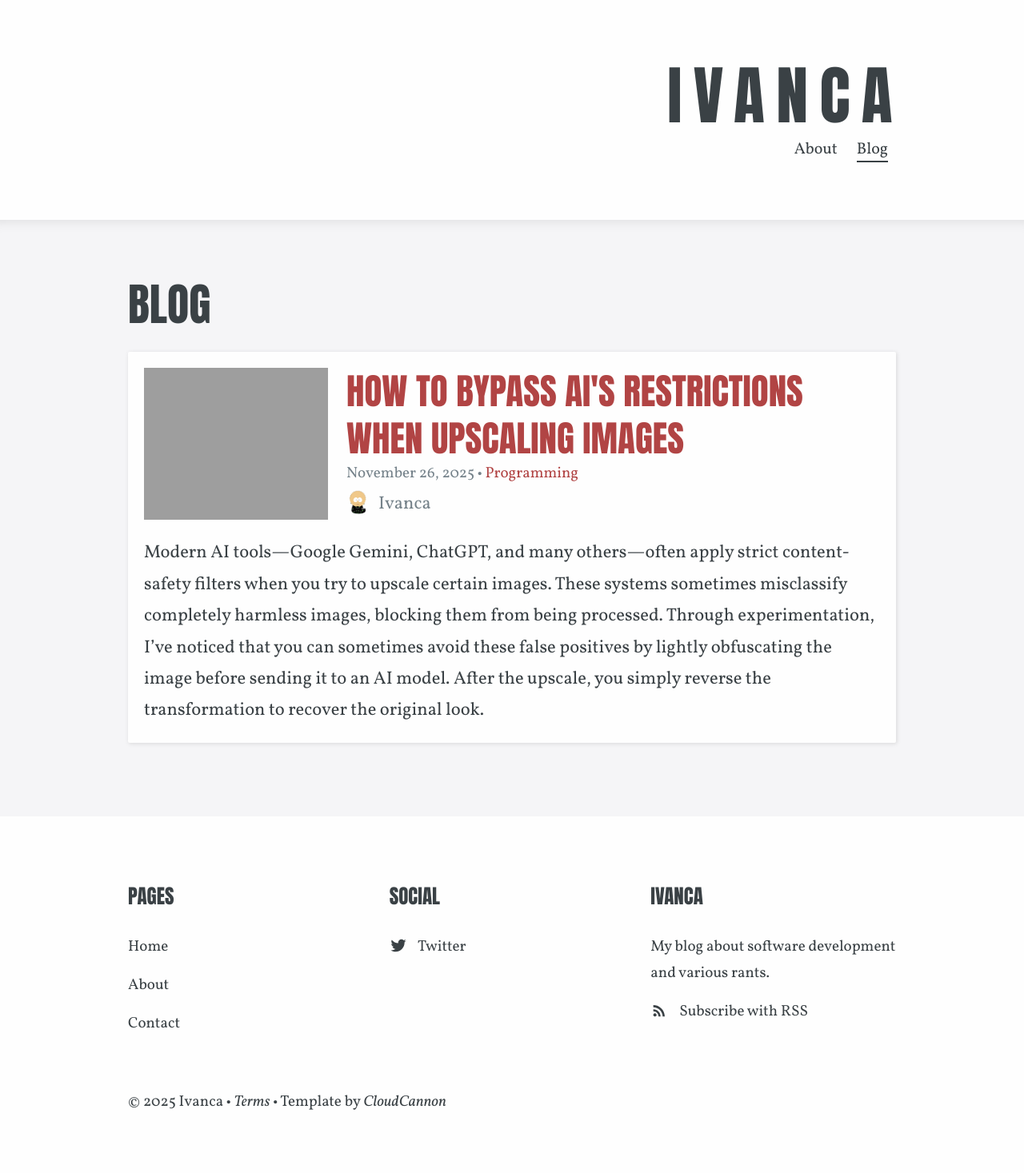
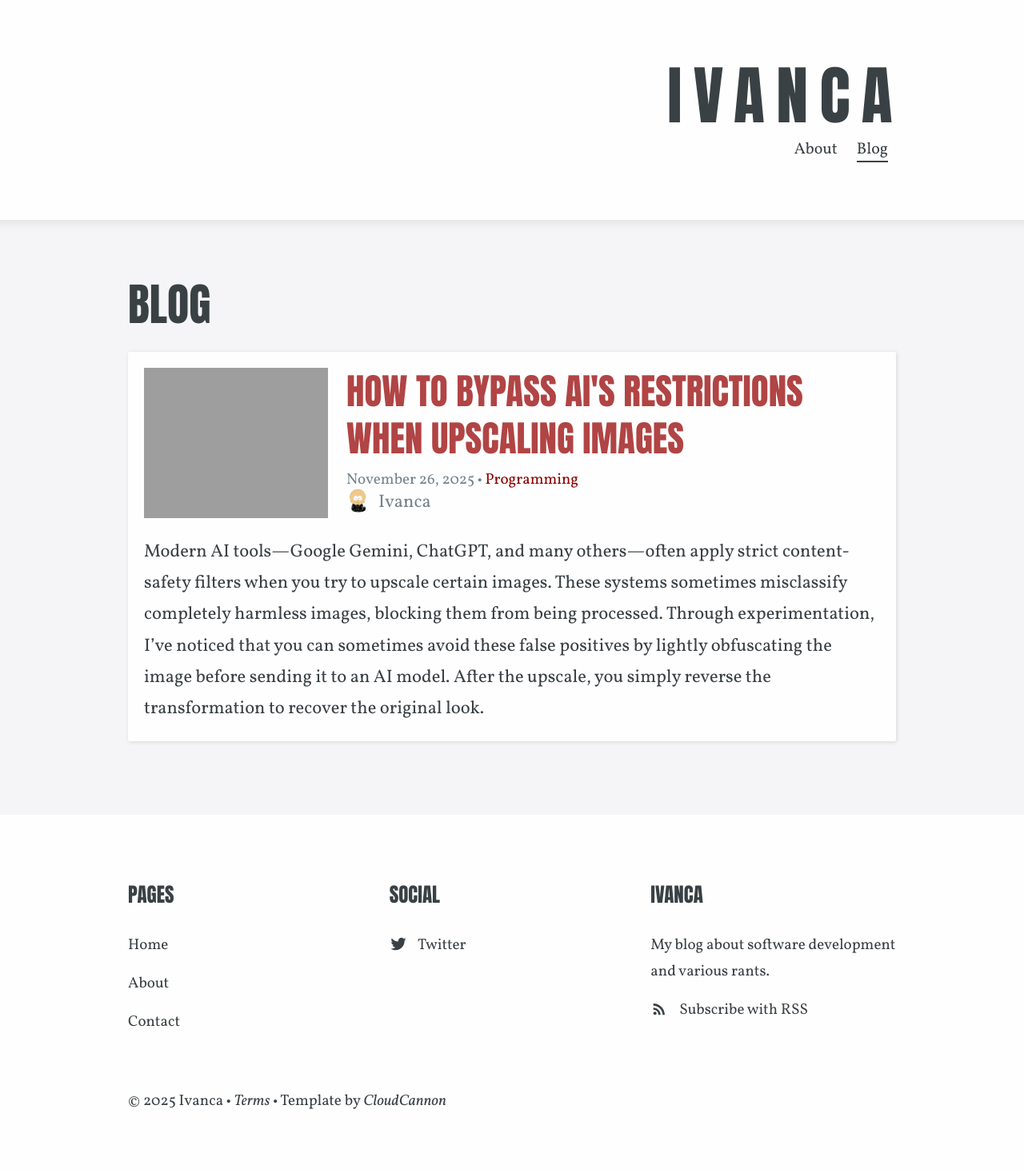
Before and after one commit to Ivanca/ivanca.github.io, a Jekyll site: the page built from blog/index.html, in a window 1280 px wide. Shown: the whole page at 80% size. Built offline with Jekyll 4.4.1, drawn with Linux system fonts in a browser that asks for light colours; some web fonts are replaced; the list of posts is cut into pages by our own code; grey boxes are pictures that could not be loaded.

Commit message:
Update post summary styles for better alignment and readability; adjust color for post summary category links.

```diff
--- a/_sass/_layout.scss
+++ b/_sass/_layout.scss
@@ -376,9 +376,10 @@
 }
 
 .post-summary-details {
-	color: #75828a;
-	font-size: 1.9rem;
-	margin: 0;
+    text-align: left;
+    color: #75828a;
+    font-size: 1.9rem;
+    margin: 0.4em 0 -0.5em 0;
 }
 
 .post-summary-author {
--- a/_sass/_typography.scss
+++ b/_sass/_typography.scss
@@ -93,6 +93,10 @@
 	text-decoration: none;
 
 	&:hover {
-		color: #c98c73;
+		color: #b93838;
 	}
 }
+
+a.post-summary-category {
+    color: darkred;
+}
```
